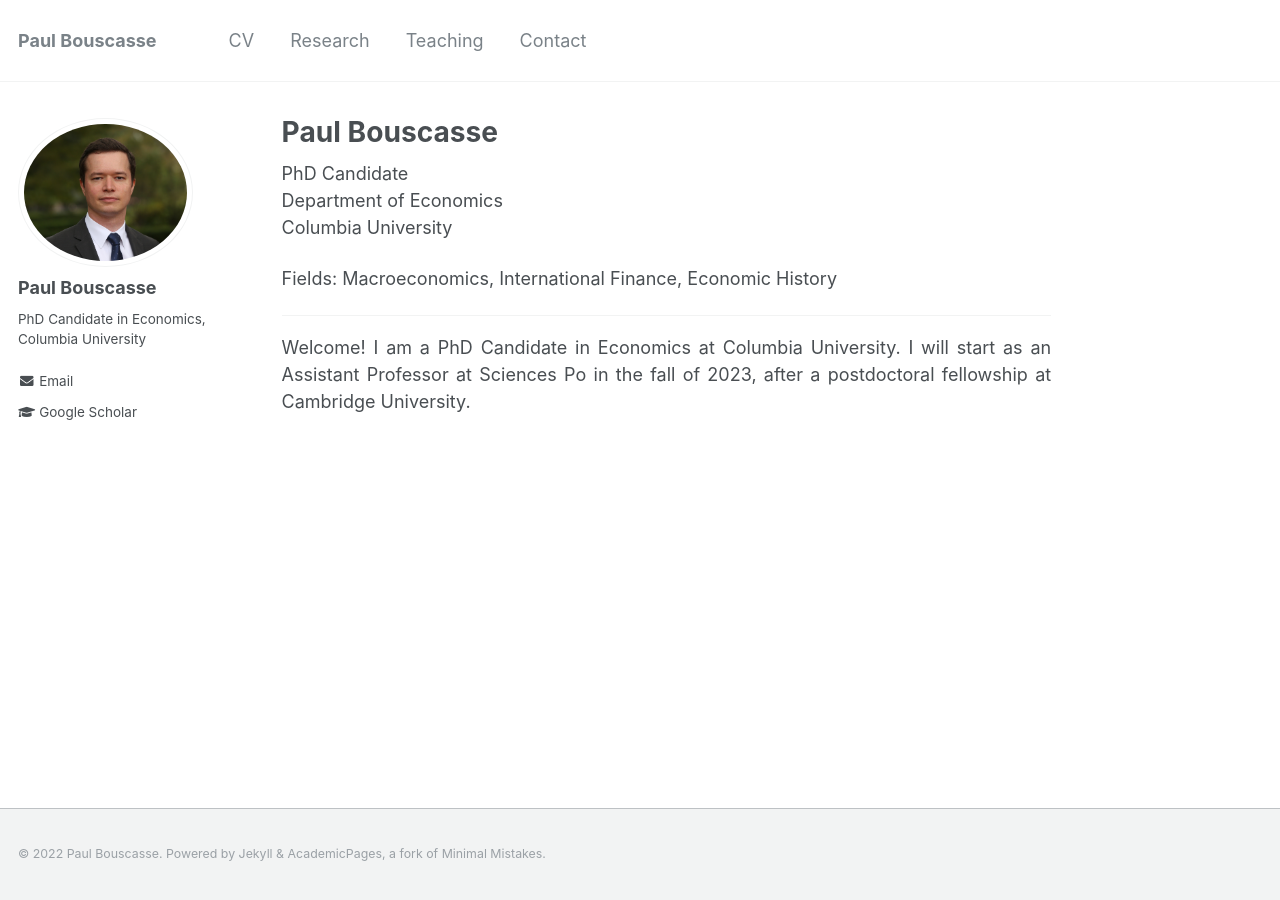
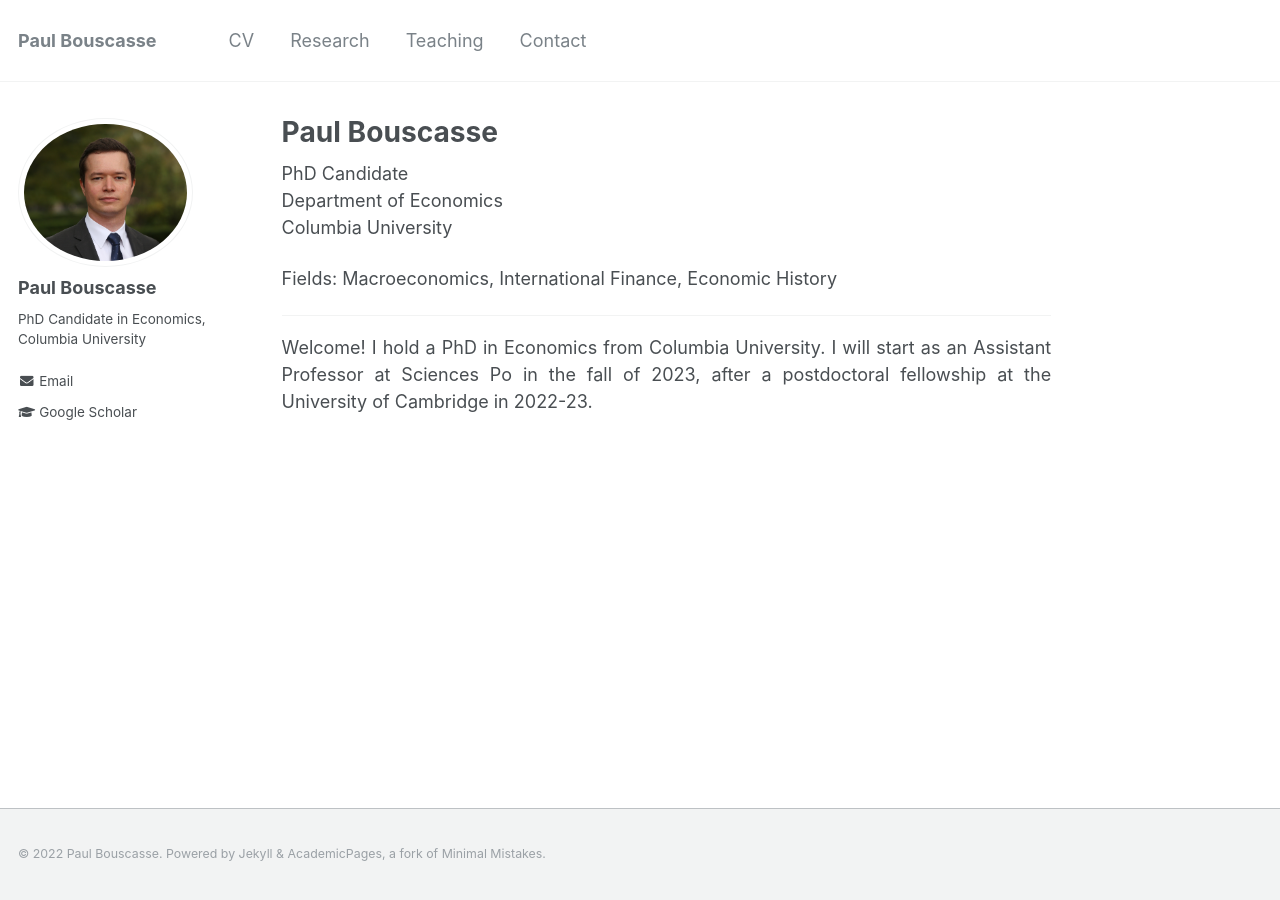
Before and after one commit to paul-bouscasse/paul-bouscasse.github.io, a Jekyll site: the page built from _pages/about.md, in a window 1280 px wide. Built offline with Jekyll 4.4.1, drawn with Linux system fonts in a browser that asks for light colours.

Commit message:
Update about.md

```diff
--- a/_pages/about.md
+++ b/_pages/about.md
@@ -14,4 +14,4 @@ Columbia University
 
 <p style='text-align: justify;'>Fields: Macroeconomics, International Finance, Economic History</p>
 ---
-<p style='text-align: justify;'>Welcome! I am a PhD Candidate in Economics at Columbia University. I will start as an Assistant Professor at Sciences Po in the fall of 2023, after a postdoctoral fellowship at Cambridge University.</p>
+<p style='text-align: justify;'>Welcome! I hold a PhD in Economics from Columbia University. I will start as an Assistant Professor at Sciences Po in the fall of 2023, after a postdoctoral fellowship at the University of Cambridge in 2022-23.</p>
```
